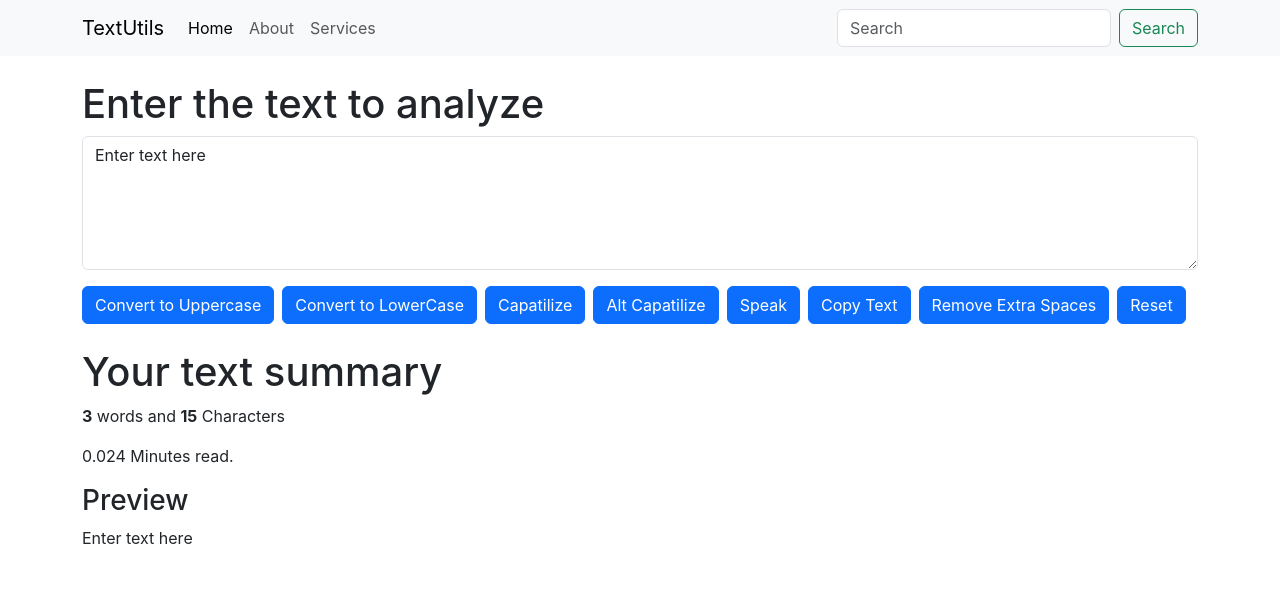
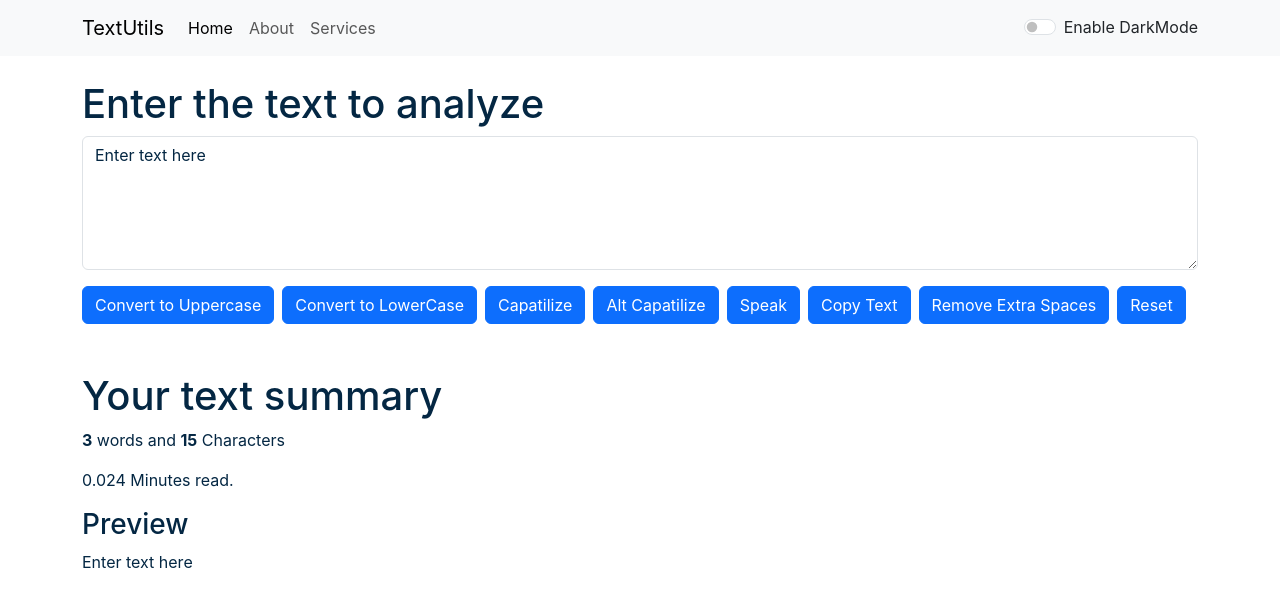
Before and after one commit to saroj001/reactlearning, a React (Create React App) app: page / in a window 1280 px wide. Shown: the top 606 px of the page. Built offline with nearby package versions, Linux system fonts and the light colour scheme.

Commit message:
#15 latest

```diff
--- a/public/index.html
+++ b/public/index.html
@@ -5,10 +5,10 @@
     <link rel="icon" href="%PUBLIC_URL%/favicon.ico" />
     <meta name="viewport" content="width=device-width, initial-scale=1" />
     <meta name="theme-color" content="#000000" />
-    <meta name="description" content="Web site created using create-react-app" />
+    <meta name="description" content="Textutils is utility which can be used to manupulate the text." />
     <link rel="apple-touch-icon" href="%PUBLIC_URL%/logo192.png" />
     <link rel="manifest" href="%PUBLIC_URL%/manifest.json" />
-    <title>React App</title>
+    <title>Textutils</title>
     <link href="https://cdn.jsdelivr.net/npm/bootstrap@5.3.0/dist/css/bootstrap.min.css" rel="stylesheet" integrity="sha384-9ndCyUaIbzAi2FUVXJi0CjmCapSmO7SnpJef0486qhLnuZ2cdeRhO02iuK6FUUVM" crossorigin="anonymous">
   </head>
   <body>
--- a/src/App.js
+++ b/src/App.js
@@ -1,15 +1,50 @@
+import { useState } from 'react';
 import './App.css';
 import Navbar from './components/Navbar';
 // import About from './components/About';
 // import BmiCalculator from './components/BmiCalculator';
 import Textform from './components/Textform';
+import Alert from './components/Alert';
+
 
 function App() {
+  const [mode, setMode] = useState("light"); // whether dark mode is enabled or not
+  const [alert, setAlert] = useState(null);
+
+  const showAlert = (message, type)=> {
+    setAlert({
+      msg: message,
+      type: type
+    })
+    setTimeout(() => {
+      setAlert(null);
+    }, 1500);
+  }
+
+  const toggleMode = ()=> {
+    if(mode=== 'light') {
+      setMode('dark');
+      showAlert("Darkmode has been enabled","success");
+      document.title = 'TextUtils - Dark Mode Enabled';
+      // setInterval(() => {
+      //   document.title = 'TextUtils is amazing app';
+      // }, 2000);
+      // setInterval(() => {
+      //   document.title = 'Install text utils now go get great experince';
+      // }, 1200);
+    }
+    else{
+      setMode('light');
+      showAlert("Lightmode has been enabled","success");
+      document.title = 'TextUtils - Light Mode Enabled';
+    }
+  }
   return (
     <>
-      <Navbar title="TextUtils"/>
+      <Navbar title="TextUtils" mode={mode} toggleMode={toggleMode}/>
       {/* <About /> */}
-      <Textform heading="Enter the text to analyze"/>
+      <Alert alert={alert} />
+      <Textform heading="Enter the text to analyze" mode={mode} showAlert={showAlert} />
       {/* <BmiCalculator /> */}
     </>
   );
--- /dev/null
+++ b/src/components/Alert.js
@@ -0,0 +1,16 @@
+import React from 'react'
+
+function Alert(props) {
+  const capatilize = (word)=> {
+    const lower = word.toLowerCase();
+    return lower.charAt(0).toUpperCase() + lower.slice(1);
+  }
+  return (
+    props.alert && <div className={`alert alert-${props.alert.type} alert-dismissible fade show`} role="alert">
+      <strong>{capatilize(props.alert.type)}</strong>: {props.alert.msg}
+      <button type="button" className="btn-close" data-bs-dismiss="alert" aria-label="Close"></button>
+    </div>
+  )
+}
+
+export default Alert
--- a/src/components/Navbar.js
+++ b/src/components/Navbar.js
@@ -5,7 +5,7 @@ import PropTypes from 'prop-types'
 export default function Navbar(props) {
   return (
     <div>
-        <nav className="navbar navbar-expand-lg bg-body-tertiary">
+        <nav className={`navbar navbar-expand-lg navbar-${props.mode} bg-${props.mode}`}>
             <div className="container">
                 <a className="navbar-brand" href="/">{props.title}</a>
                 <button className="navbar-toggler" type="button" data-bs-toggle="collapse" data-bs-target="#navbarSupportedContent" aria-controls="navbarSupportedContent" aria-expanded="false" aria-label="Toggle navigation">
@@ -23,10 +23,14 @@ export default function Navbar(props) {
                     <a className="nav-link" href="/">Services</a>
                     </li>
                 </ul>
-                <form className="d-flex" role="search">
+                {/* <form className="d-flex" role="search">
                     <input className="form-control me-2" type="search" placeholder="Search" aria-label="Search" />
                     <button className="btn btn-outline-success" type="submit">Search</button>
-                </form>
+                </form> */}
+                <div className={`form-check form-switch text-${props.mode==="light"?'dark':'light'}`}>
+                    <input className="form-check-input" type="checkbox" onClick={props.toggleMode} role="switch" id="flexSwitchCheckDefault" />
+                    <label className="form-check-label" htmlFor="flexSwitchCheckDefault">Enable DarkMode</label>
+                </div>
                 </div>
             </div>
         </nav>
--- a/src/components/Textform.js
+++ b/src/components/Textform.js
@@ -5,6 +5,7 @@ export default function Textform(props) {
 const handleUpClick= () => {
   let newText = text.toUpperCase();
   setText(newText);
+  props.showAlert("Converted to uppercase!", "success");
 }
 
 const handleOnChange = (event)=> {
@@ -14,6 +15,7 @@ const handleOnChange = (event)=> {
 const handleLowerClick = ()=> {
   let newText = text.toLowerCase();
   setText(newText);
+  props.showAlert("Converted to Lowercase!", "success");
 }
 
 const handleCapClick = ()=> {
@@ -24,12 +26,14 @@ const handleCapClick = ()=> {
         pieces[i] = j + pieces[i].substr(1);
     }
   setText(pieces.join(" "));
+  props.showAlert("Converted to Capatilize!", "success");
 }
 
 const handleCopy = ()=> {
   var text = document.getElementById("mybox");
   text.select();
   navigator.clipboard.writeText(text.value);
+  props.showAlert("Coppied to clipbord!", "success");
 }
 
 const handleAltCapClick = ()=> {
@@ -42,6 +46,7 @@ const handleAltCapClick = ()=> {
         pieces[i] = j + pieces[i].substr(1);
     }
   setText(pieces.join(" "));
+  props.showAlert("Converted to alternative capatilize!", "success");
 }
 
 // const speak = () => {
@@ -54,33 +59,40 @@ const speak = () => {
       let msg = new SpeechSynthesisUtterance(text);
       window.speechSynthesis.speak(msg);
       const toogle = document.getElementById('toggle')
-      if (toogle.textContent == "Speak") {
+      if (toogle.textContent === "Speak") {
           toogle.innerHTML = "Stop"
       }
       else {
           toogle.innerHTML = "Speak"
-          if (toogle.innerHTML = "Speak"){
+          if (toogle.innerHTML === "Speak"){
               window.speechSynthesis.cancel()
           }
       }
+      props.showAlert("Speak move is on!", "success");
   }
 
   const handleResetClick = (event)=> {
     let newText = ("");
     setText(newText);
+    props.showAlert("Textbox is rest!", "success");
   }
   const handleExtraSpaces = () => {
     let newText = text.split(/[ ]+/);
     setText(newText.join(" "));
+    props.showAlert("Extra space in removed!", "success");
+  }
+  function countWords(str) {
+    var matches = str.match(/[\w\d\’\'-]+/gi);
+    return matches ? matches.length : 0;
   }
 
   const [text, setText] = useState('Enter text here');
   return (
-    <div>
-        <div className="container my-4">
+    <div style={{backgroundColor: props.mode==='dark'?'#042743':'#fff', color: props.mode==='dark'?'#fff':'#042743'}}>
+        <div className="container py-4">
             <h1>{props.heading}</h1>
-            <div class="mb-3">
-                <textarea className="form-control" value={text} onChange={handleOnChange} id="mybox" rows="5"></textarea>
+            <div className="mb-3">
+                <textarea className="form-control" value={text} onChange={handleOnChange} style={{backgroundColor: props.mode==='dark'?'#042743':'#fff',color:props.mode==='dark'?'#fff':'#042743'}} id="mybox" rows="5"></textarea>
             </div>
             <button className="btn btn-primary" onClick={handleUpClick}>Convert to Uppercase</button>
             <button className="btn btn-primary mx-2" onClick={handleLowerClick}>Convert to LowerCase</button>
@@ -91,13 +103,13 @@ const speak = () => {
             <button className="btn btn-primary" onClick={handleExtraSpaces}>Remove Extra Spaces</button>
             <button className="btn btn-primary mx-2" onClick={handleResetClick}>Reset</button>
         </div>
-        <div className="container">
+        <div className="container  py-4">
           <h1>Your text summary</h1>
-          <p><b>{text.split(" ").length}</b> words and <b>{text.length}</b> Characters</p>
+          {/* <p><b>{text.split(" ").length}</b> words and <b>{text.length}</b> Characters</p> */}
+          <p><b>{countWords(text)}</b> words and <b>{text.length}</b> Characters</p>
           <p>{0.008 * text.split(" ").length} Minutes read.</p>
-          <p></p>
           <h3>Preview</h3>
-          <p>{text}</p>
+          <p>{text.length >0 ? text : 'Enter something in the textarea above to preview it here'}</p>
         </div>
     </div>
   )
```
Also changed, not shown: public/logo192.png, 1 other file (tests, documents, lock files or other folders).
